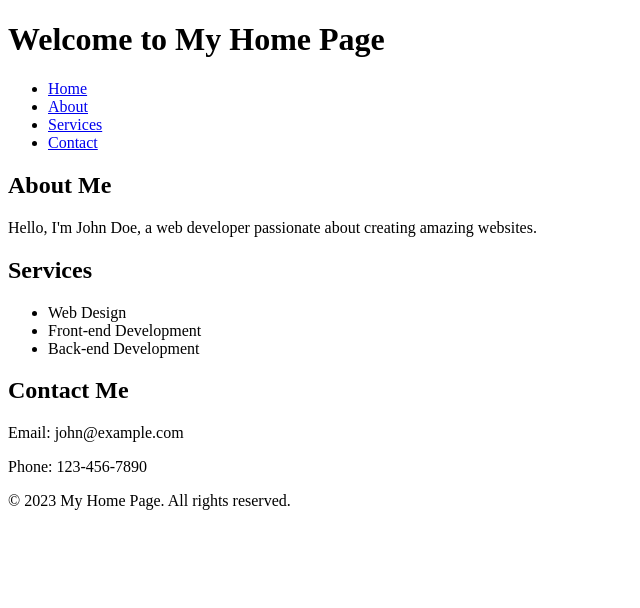
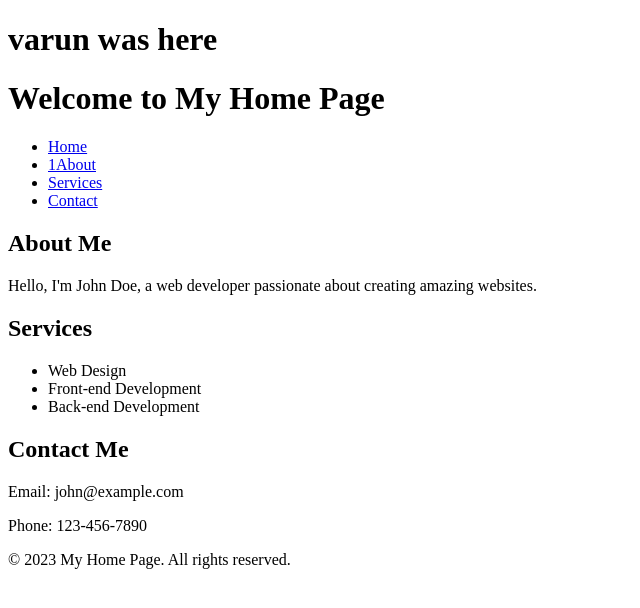
Before and after one commit to Mr-vishalpawar/homepage, a plain HTML site: page index.html in a window 1280 px wide. Shown: the whole page, without its empty margins (0-640 px from the left). Drawn offline with Linux system fonts and the light colour scheme.

Commit message:
Update index.html

```diff
--- a/index.html
+++ b/index.html
@@ -5,13 +5,14 @@
 </head>
 <body>
   <header>
-    <h1>Welcome to My Home Page</h1>
+    <h1>varun was here</h1>
+    <h1>Welcome to My Home Page </h1>
   </header>
 
   <nav>
     <ul>
       <li><a href="#">Home</a></li>
-      <li><a href="#">About</a></li>
+      <li><a href="#">1About</a></li>
       <li><a href="#">Services</a></li>
       <li><a href="#">Contact</a></li>
     </ul>
```
